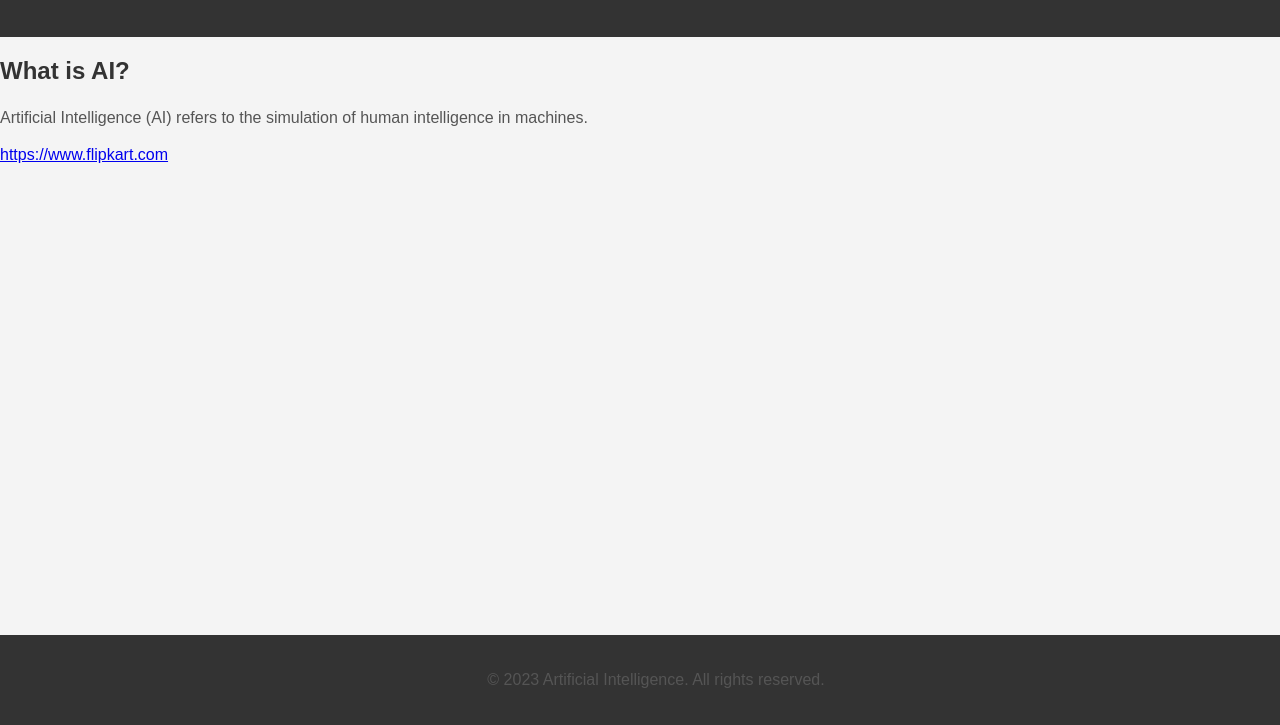
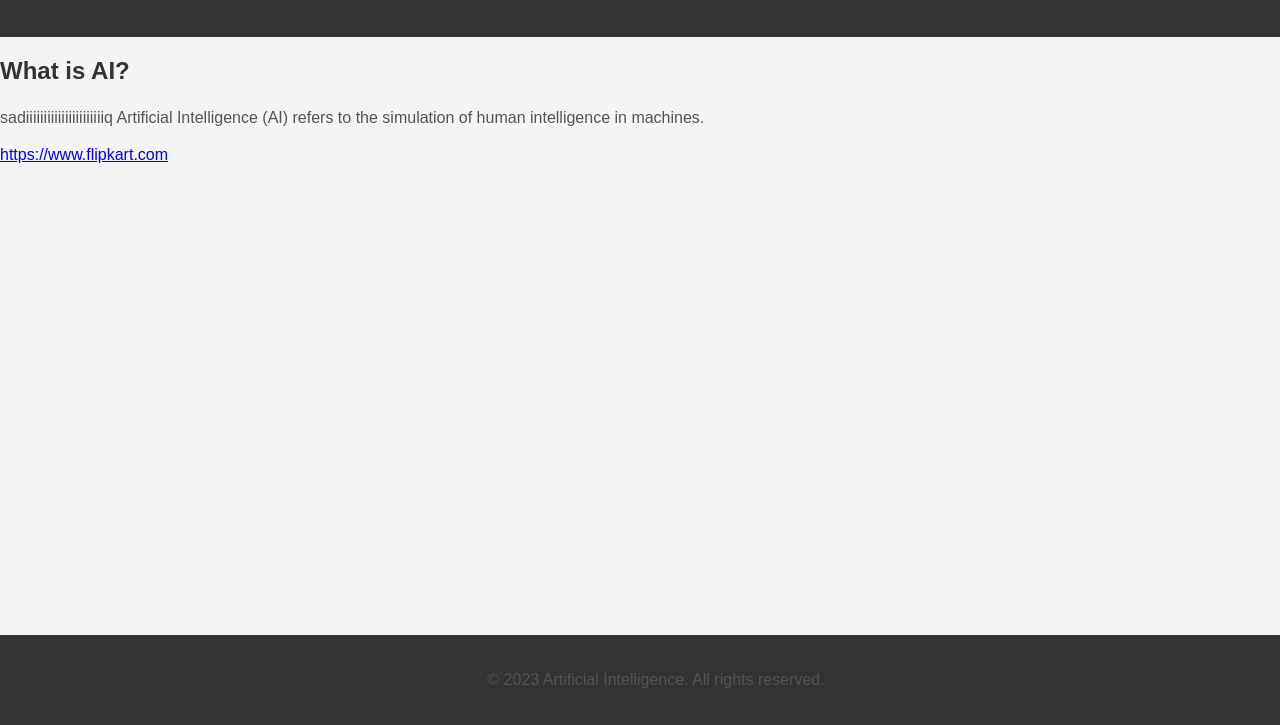
Before and after one commit to Kletechbvb/hubli, a plain HTML site: page index.html in a window 1280 px wide. Shown: the part 75-800 px from the top of the page. Drawn offline with Linux system fonts and the light colour scheme.

Commit message:
Update index.html

```diff
--- a/index.html
+++ b/index.html
@@ -51,7 +51,7 @@
 
     <h2>What is AI?</h2>
     <p>
-        Artificial Intelligence (AI) refers to the simulation of human intelligence in machines.
+       sadiiiiiiiiiiiiiiiiiiiiiiq           Artificial Intelligence (AI) refers to the simulation of human intelligence in machines.
     </p>
 
   <a href="https://www.flipkart.com" target="_blank">https://www.flipkart.com</a>
```
